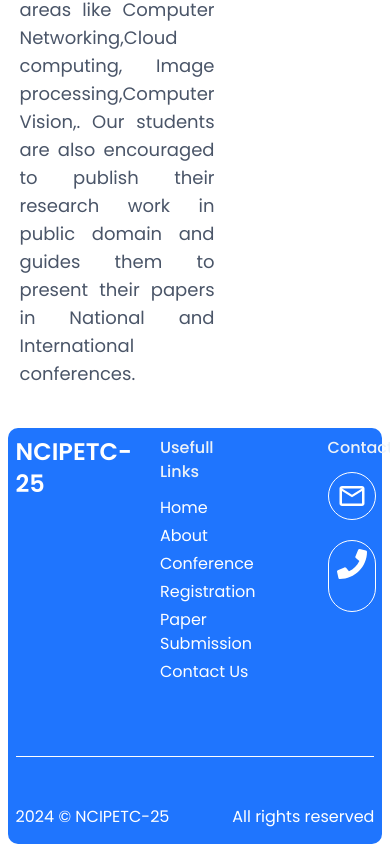
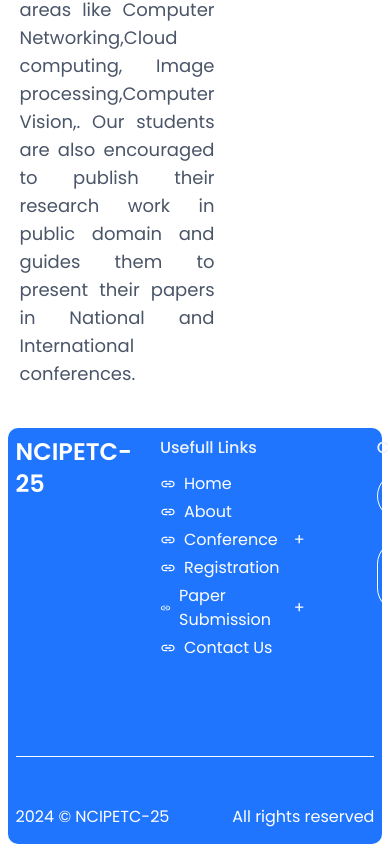
Before and after one commit to AbhishekNSanthosh/ncipetc-25, a Next.js app: page /about in a window 390 px wide. Shown: the part 3856-4708 px from the top of the page. Built offline with nearby package versions, Linux system fonts and the light colour scheme; grey boxes are pictures that could not be loaded; a web font is replaced by a local one.

Commit message:
feat: ntho matti

```diff
--- a/src/widgets/Footer/view.tsx
+++ b/src/widgets/Footer/view.tsx
@@ -1,9 +1,17 @@
+"use client";
 import { navItem } from "@utils/constants";
-import React from "react";
+import React, { useState } from "react";
 import { MdOutlineMail } from "react-icons/md";
 import { FaPhone } from "react-icons/fa";
+import { MdInsertLink } from "react-icons/md";
+import Link from "next/link";
 
 export default function Footer() {
+  const [activeDropdown, setActiveDropdown] = useState(null);
+
+  const toggleDropdown = (index: any) => {
+    setActiveDropdown(activeDropdown === index ? null : index);
+  };
   return (
     <div className="p-[2vw] text-white">
       <div className="bg-primary-600 p-[2vw] w-full rounded-[10px] flex flex-col items-start justify-between space-y-10">
@@ -19,17 +27,52 @@
             Trends in Computing
           </p> */}
           </div>
-          <div className="flex-1 flex flex-col space-y-3">
+          <div className="flex-[1.2] flex flex-col space-y-3">
             <div className="">
               <span className="text-base font-medium text-gray-200">
                 Usefull Links
               </span>
             </div>
             <div className="flex flex-col space-y-1">
-              {navItem?.map((item, index) => (
-                <span className="capitalize">{item?.title}</span>
+      {navItem?.map((item, index) => (
+        <div key={index} className="flex flex-col">
+          <div
+            className={`capitalize flex items-center gap-2 ${
+              item?.dropdown ? "cursor-pointer" : ""
+            }`}
+            onClick={() => item?.dropdown && toggleDropdown(index)}
+          >
+            <MdInsertLink />
+            {item?.title}
+            {item?.dropdown && (
+              <button
+                className="ml-2"
+                onClick={(e) => {
+                  e.stopPropagation(); // Prevent parent click handler
+                  toggleDropdown(index);
+                }}
+              >
+                +
+              </button>
+            )}
+          </div>
+          {item?.dropdown && activeDropdown === index && (
+            <div className="ml-4 mt-2 space-y-1">
+              {item.dropdown.map((dropdownItem, dropdownIndex) => (
+                <Link
+                  key={dropdownIndex}
+                  href={dropdownItem.url}
+                  className="capitalize flex items-center gap-2"
+                >
+                  <MdInsertLink />
+                  {dropdownItem.title}
+                </Link>
               ))}
             </div>
+          )}
+        </div>
+      ))}
+    </div>
           </div>
           <div className="flex-[3] flex items-center justify-center">
             <iframe
@@ -73,10 +116,12 @@
         </div>
         <div className="h-[1px] w-full bg-white"></div>
         <div className="py-2 flex flex-row w-full">
-            <div className="flex-1 flex items-center justify-between">
-                <span className="">2024 © NCIPETC-25</span>
-            </div>
-            <div className="flex-1 flex items-center justify-end">All rights reserved</div>
+          <div className="flex-1 flex items-center justify-between">
+            <span className="">2024 © NCIPETC-25</span>
+          </div>
+          <div className="flex-1 flex items-center justify-end">
+            All rights reserved
+          </div>
         </div>
       </div>
     </div>
--- a/src/widgets/Organizers/components/OrganizersContent.tsx
+++ b/src/widgets/Organizers/components/OrganizersContent.tsx
@@ -56,11 +56,11 @@
           </div>
           <div className="flex-1 bg-primary-600 w-full h-[1px]"></div>
         </div>
-        <div className="flex items-center justify-center w-full gap-5">
+        <div className="grid grid-cols-1 sm:grid-cols-2 lg:grid-cols-3 gap-8 mt-10">
           {orgCommitte.coordinators.map((advisor,index) => (
             <div
               key={index}
-              className="p-4 border rounded-lg shadow-md bg-white w-[20rem]"
+              className="p-4 border rounded-lg shadow-md bg-white"
             >
               <h3 className="text-lg font-semibold text-primary-700">
                 {advisor.name}
```
